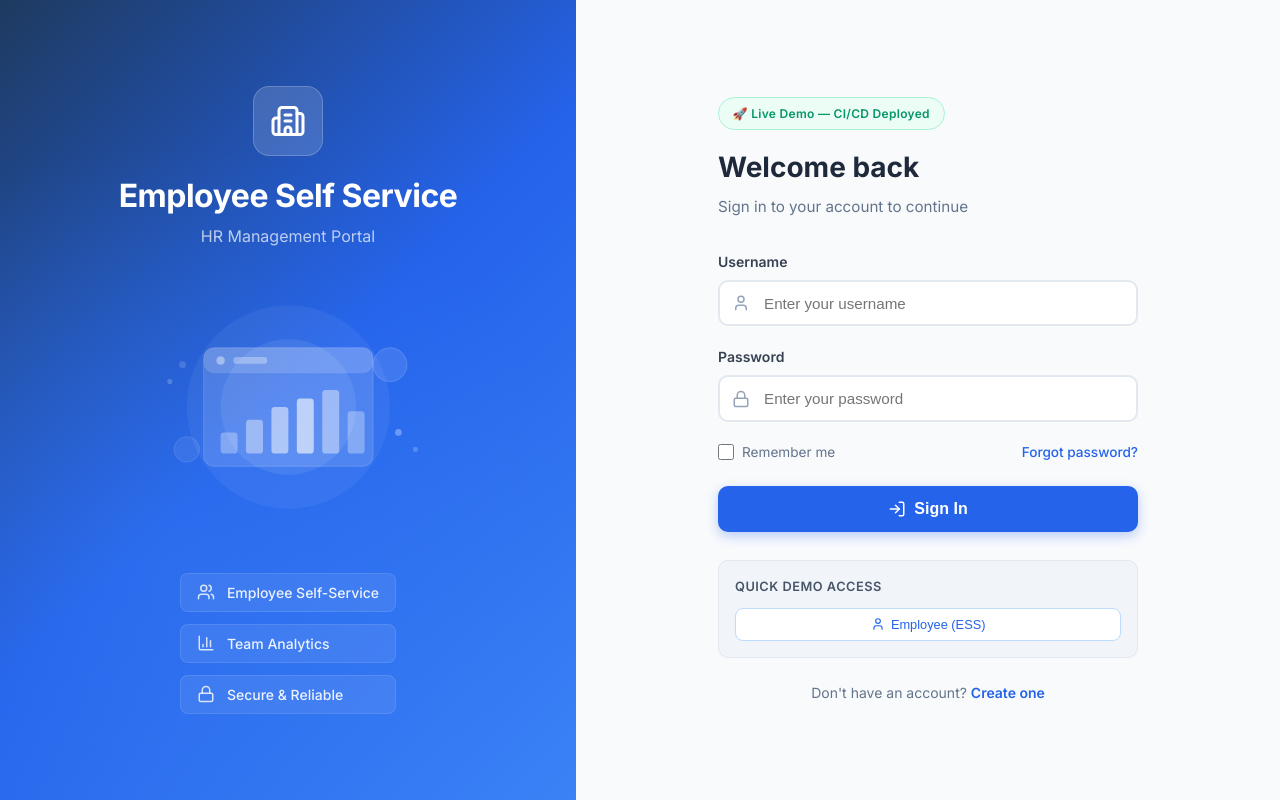
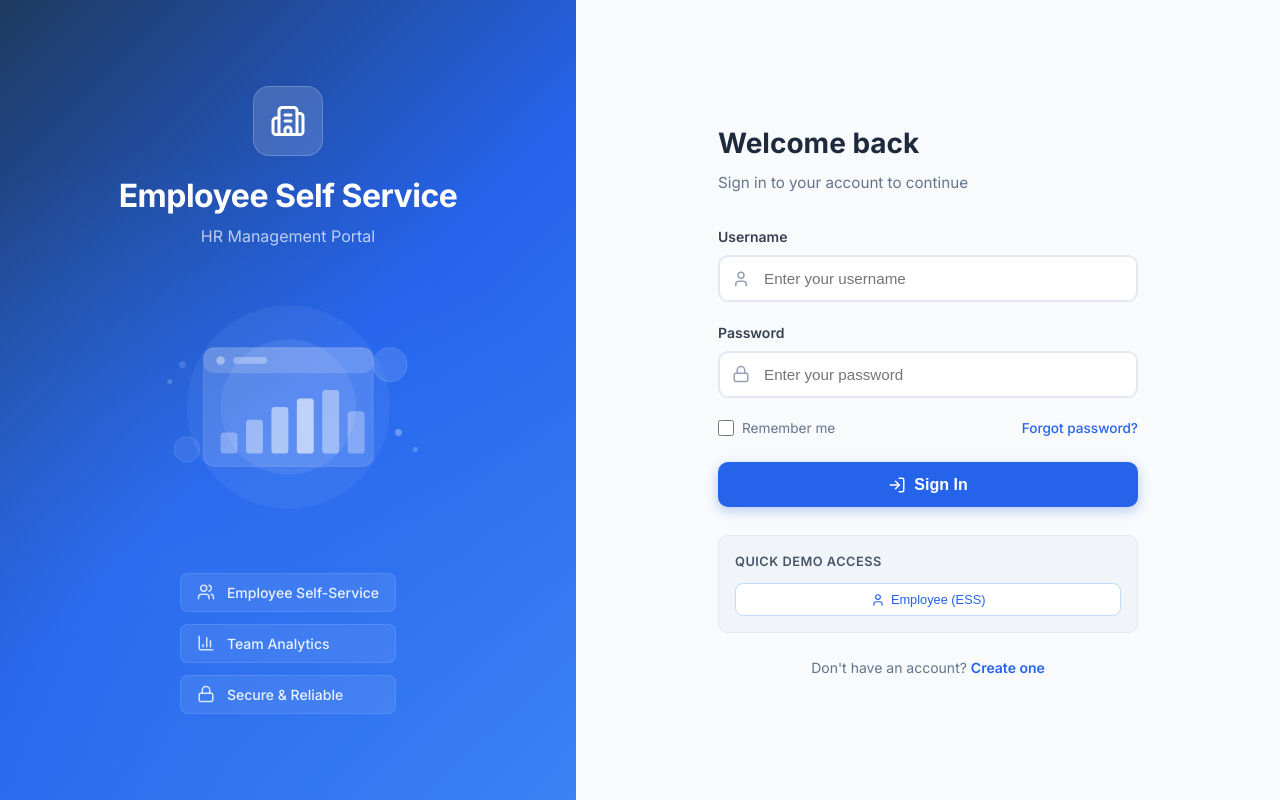
Before and after one commit to swapna-pipra/techtalk, a React (Vite) app: page /login in a window 1280 px wide. Built offline with nearby package versions, Linux system fonts and the light colour scheme.

Commit message:
Deploy: 2026-06-18 13:05

```diff
--- a/src/pages/Login.jsx
+++ b/src/pages/Login.jsx
@@ -113,7 +113,6 @@ const Login = () => {
       <div style={styles.rightPanel}>
         <div style={styles.formContainer}>
           <div style={styles.formHeader}>
-            <div style={styles.liveBadge}>🚀 Live Demo — CI/CD Deployed</div>
             <h2 style={styles.welcomeText}>Welcome back</h2>
             <p style={styles.welcomeSubtext}>Sign in to your account to continue</p>
           </div>
@@ -318,18 +317,6 @@ const styles = {
   formHeader: {
     marginBottom: '2rem',
   },
-  liveBadge: {
-    display: 'inline-block',
-    padding: '0.4rem 0.85rem',
-    fontSize: '0.75rem',
-    fontWeight: '600',
-    color: '#059669',
-    backgroundColor: '#ecfdf5',
-    border: '1px solid #a7f3d0',
-    borderRadius: '20px',
-    marginBottom: '1rem',
-    letterSpacing: '0.3px',
-  },
   welcomeText: {
     fontSize: '1.75rem',
     fontWeight: '700',
```
